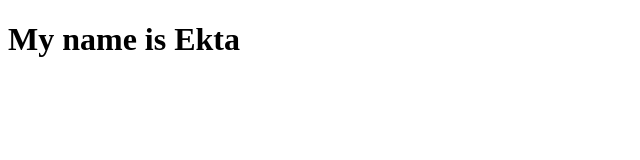
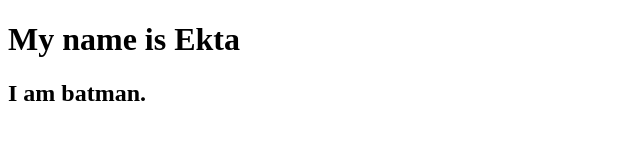
Before and after one commit to Abbhishekk/portfolio, a plain HTML site: page index.htm in a window 1280 px wide. Shown: the whole page, without its empty margins (0-640 px from the left). Drawn offline with Linux system fonts and the light colour scheme.

Commit message:
Changed something

```diff
--- a/new file.htm
+++ b/index.htm
@@ -7,5 +7,6 @@
 </head>
 <body>
     <h1>My name is Ekta</h1>
+    <h2>I am batman.</h2>
 </body>
 </html>
```
